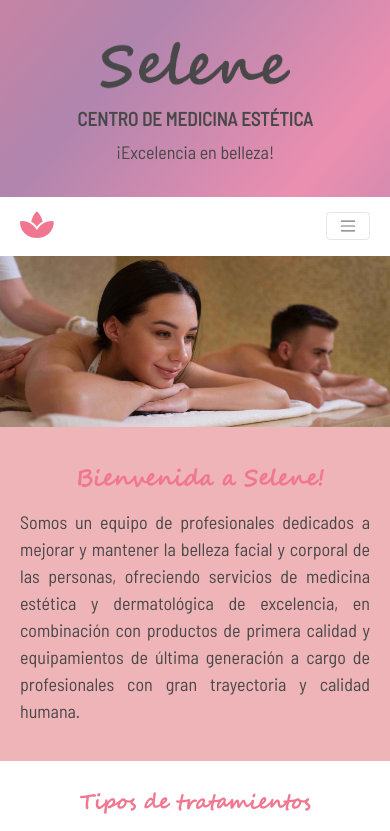
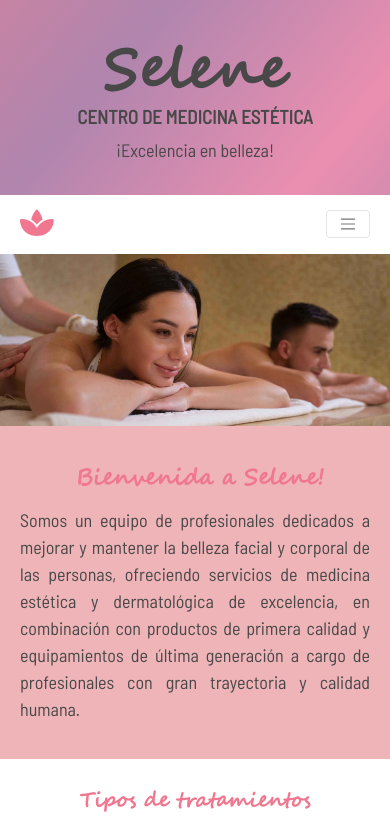
Before and after one commit to carinabravo/centro-de-estetica_bravo, a website: page index.html in a window 390 px wide. Shown: the top 831 px of the page. Drawn offline with nearby package versions, Linux system fonts and the light colour scheme.

Commit message:
se crea logo principal

```diff
--- a/index.html
+++ b/index.html
@@ -36,7 +36,7 @@
 
     <header class="header_container">
         <!--Logo y nombre de la empresa -->
-        <a href="./index.html"><img class="logo__chico" src="./images/logo.png" alt="logo del centro"></a>
+        <h1 class="logo texto-mayor">Selene</h1>
         <div class="textos_header">
             <h1 class="nombre" data-aos="zoom-in" data-aos-duration="1500">CENTRO DE MEDICINA ESTÉTICA</h1>
             <p class="frase texto-medio">¡Excelencia en belleza!</p>
--- a/scss/_fuentes.scss
+++ b/scss/_fuentes.scss
@@ -19,6 +19,17 @@ $fuentes: (
 
 body {
   font-family: "Barlow Semi Condensed", sans-serif;
+}
+
+.logo {
+  font-family: "Segoe Script";
+  font-size: 85px;
+  @media screen and (max-width: 767px) {
+    font-size: 70px;
+  }
+  @media screen and (max-width: 450px) {
+    font-size: 55px;
+  }
 }
 
 .nombre {
@@ -232,7 +243,7 @@ body {
   }
 }
 
-.atencion{
+.atencion {
   font-size: 19px;
 
   @media screen and (max-width: 767px) {
@@ -241,7 +252,6 @@ body {
   @media screen and (max-width: 450px) {
     font-size: 17px;
   }
-
 }
 
 .acepta {
@@ -258,10 +268,10 @@ body {
 
 .contacto__dos {
   font-size: 14px;
-
 }
 
-.boton, .boton-1 {
+.boton,
+.boton-1 {
   font-family: "Segoe Script";
   font-size: 19px;
 
--- a/scss/_medidas.scss
+++ b/scss/_medidas.scss
@@ -6,18 +6,8 @@
   padding: 20px 30px 15px 30px;
 }
 
-.logo__chico {
-  width: 280px;
-  margin: 20px 0 15px 0;
-
-  @media screen and (max-width: 767px) {
-    width: 230px;
-  }
-
-  @media screen and (max-width: 450px) {
-    margin: 20px 0 15px 0;
-    width: 190px;
-  }
+.logo {
+  margin: 20px 0 0 0;
 }
 
 .navbar > .container,
```
Also changed, not shown: contacto.html (+1 -1 lines), nosotros.html (+1 -1 lines), recursos humanos.html (+3 -2 lines), tratamientos.html (+1 -1 lines), css/estilos.css, css/style.css, images/logo.png (deleted).
